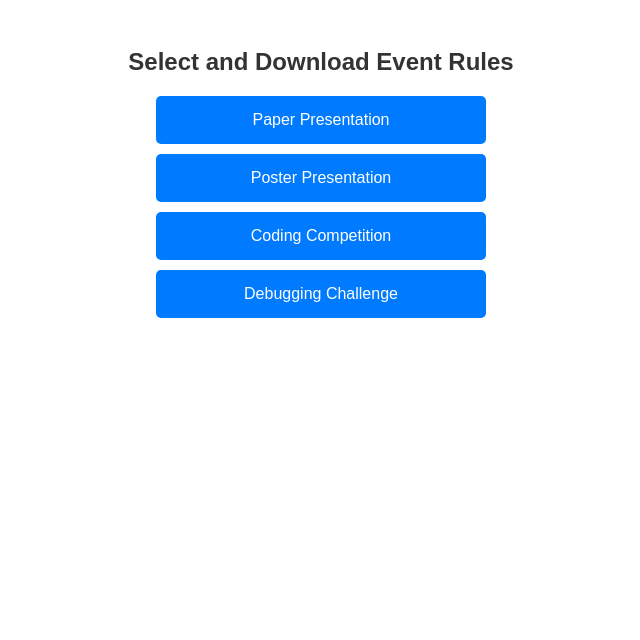
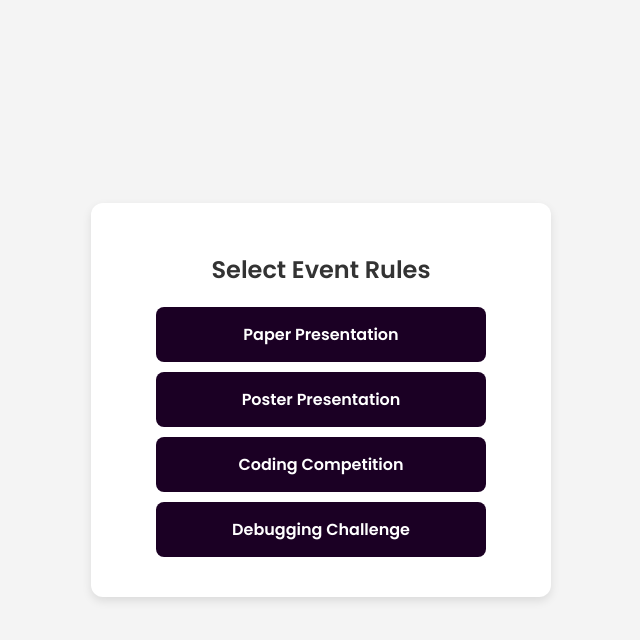
Before and after one commit to AKram-codes/Hand_magics, a plain HTML site: page index.html in a window 1280 px wide. Shown: the whole page, without its empty margins (319-959 px from the left). Drawn offline with Linux system fonts and the light colour scheme.

Commit message:
Update index.html

```diff
--- a/index.html
+++ b/index.html
@@ -4,19 +4,56 @@
     <meta charset="UTF-8">
     <meta name="viewport" content="width=device-width, initial-scale=1.0">
     <title>Event Rules</title>
+    <link href="https://fonts.googleapis.com/css2?family=Poppins:wght@300;400;600&display=swap" rel="stylesheet">
     <style>
-        body { font-family: Arial, sans-serif; text-align: center; padding: 20px; }
-        h2 { color: #333; }
-        .btn { display: block; margin: 10px auto; padding: 15px; width: 80%; max-width: 300px;
-               text-decoration: none; color: white; background: #007BFF; border-radius: 5px; }
-        .btn:hover { background: #0056b3; }
+        body {
+            font-family: 'Poppins', sans-serif;
+            display: flex;
+            justify-content: center;
+            align-items: center;
+            height: 100vh;
+            background: #f4f4f4;
+            margin: 0;
+        }
+        .container {
+            text-align: center;
+            background: white;
+            padding: 30px;
+            border-radius: 12px;
+            box-shadow: 0px 4px 10px rgba(0, 0, 0, 0.1);
+            width: 90%;
+            max-width: 400px;
+        }
+        h2 {
+            color: #333;
+            margin-bottom: 20px;
+        }
+        .btn {
+            display: block;
+            margin: 10px auto;
+            padding: 15px;
+            width: 100%;
+            max-width: 300px;
+            text-decoration: none;
+            font-weight: 600;
+            color: white;
+            background: linear-gradient(45deg, #1b0024, #1b0024);
+            border-radius: 8px;
+            transition: transform 0.2s, background 0.3s;
+        }
+        .btn:hover {
+            background: linear-gradient(45deg, #3f0979, #093779);
+            transform: scale(1.05);
+        }
     </style>
 </head>
 <body>
-    <h2>Select and Download Event Rules</h2>
-    <a class="btn" href="Paper_Presentation_Rules.pdf" download>Paper Presentation</a>
-    <a class="btn" href="poster_rules.pdf" download>Poster Presentation</a>
-    <a class="btn" href="coding_rules.pdf" download>Coding Competition</a>
-    <a class="btn" href="debugging_rules.pdf" download>Debugging Challenge</a>
+    <div class="container">
+        <h2>Select Event Rules</h2>
+        <a class="btn" href="Paper_Presentation_Rules.pdf" download>Paper Presentation</a>
+        <a class="btn" href="poster_rules.pdf" download>Poster Presentation</a>
+        <a class="btn" href="coding_rules.pdf" download>Coding Competition</a>
+        <a class="btn" href="debugging_rules.pdf" download>Debugging Challenge</a>
+    </div>
 </body>
 </html>
```
